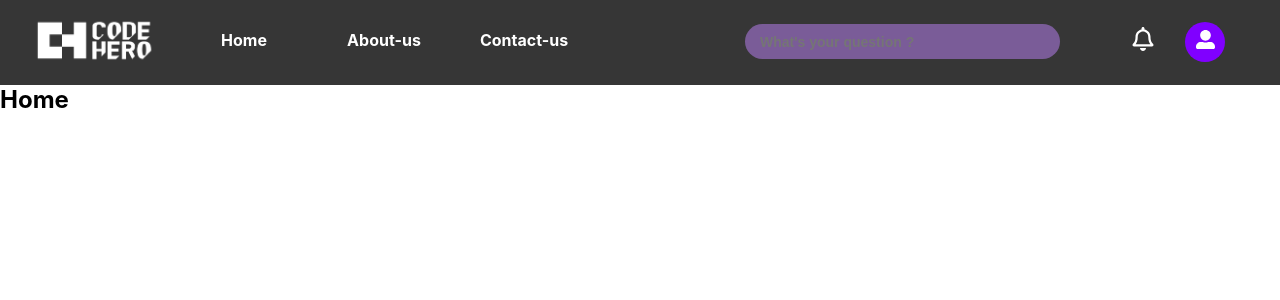
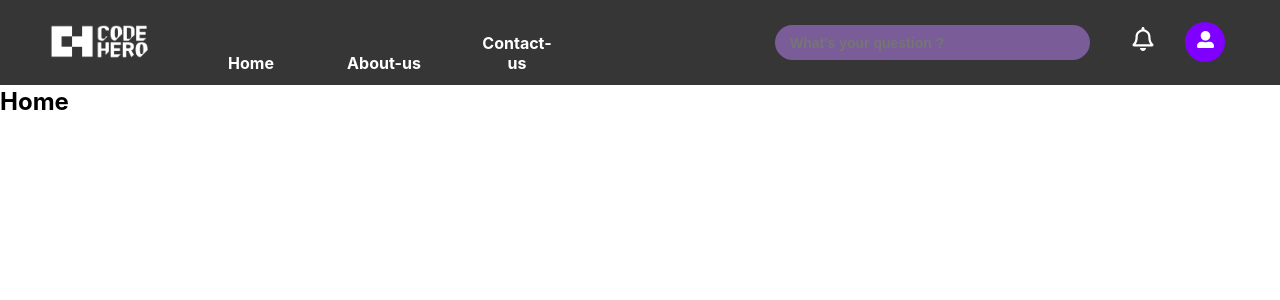
Before and after one commit to CodeHero-Lk/CodeHero-Website, a React (Create React App) app: page / in a window 1280 px wide. Shown: the top 300 px of the page. Built offline with nearby package versions, Linux system fonts and the light colour scheme; no server answers.

Commit message:
styled navbar

```diff
--- a/src/Components/Navbar/navbar.css
+++ b/src/Components/Navbar/navbar.css
@@ -12,15 +12,15 @@ nav{
 }
 
 .image .logo{
-    width: 130px;
-    margin: 15px 30px;
+    width: 110px;
+    margin: 20px 45px;
 }
 
 .menu-items{
     text-align: center;
     width: 40%;
     position:absolute;
-    top:10px;
+    top:11px;
     right: 640px;
 }
 
@@ -28,8 +28,8 @@ nav ul li{
     display: inline-block;
     font-weight: 700;
     font-size: 16px;
-    margin: 10px;
-    width: 120px;
+    margin: 12px 10px;
+    width: 113px;
 }
 
 nav ul li .link    {
@@ -46,8 +46,8 @@ nav ul li a:hover   {
 
 .search{
     position: absolute;
-    top: 24px;
-    right: 220px;
+    top: 25px;
+    right: 190px;
 }
 
 .search .searchBox{
@@ -56,7 +56,7 @@ nav ul li a:hover   {
     padding-left: 15px;
     border-radius: 20px;
     font-size: 14px;
-    font-weight: 550;
+    font-weight: 600;
     background: #7A5C98;
     color: #fff;
     outline: none;
@@ -75,7 +75,7 @@ nav ul li a:hover   {
     position: absolute;
     top: 22px;
     right: 55px;
-    font-size: 19px;
+    font-size: 17px;
     text-align: center;
     color: #fff;
     border-radius: 50%;
@@ -86,6 +86,6 @@ nav ul li a:hover   {
 
 .user-logo{
     position: absolute;
-    right: 10px;
-    top: 7.8px;
+    right: 11.5px;
+    top: 8.5px;
 }
```
